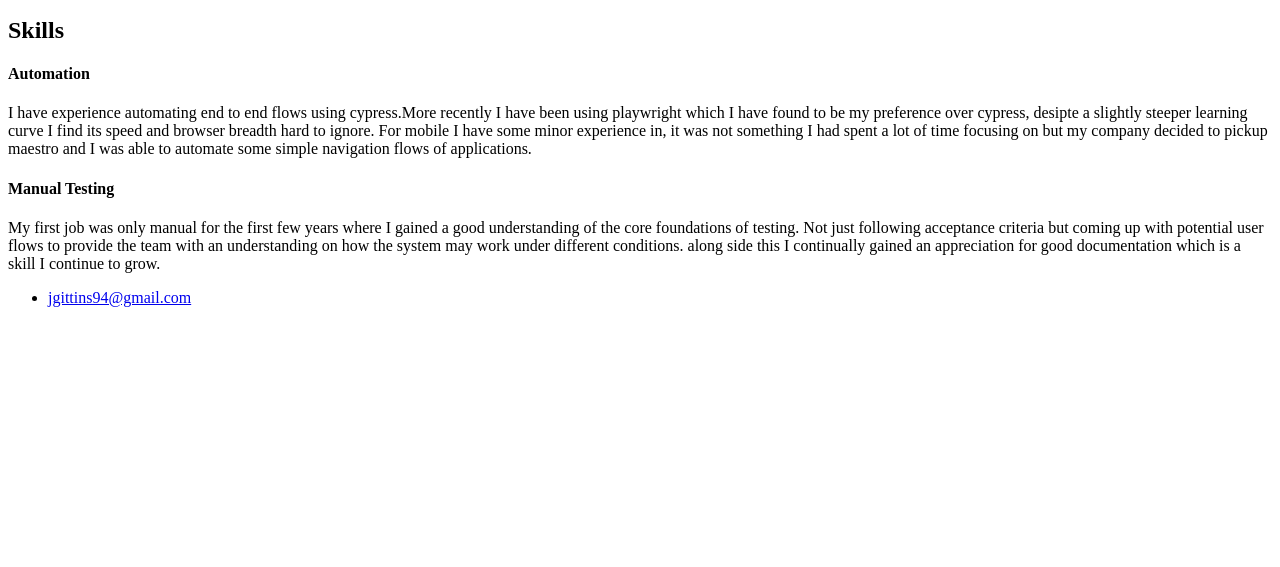
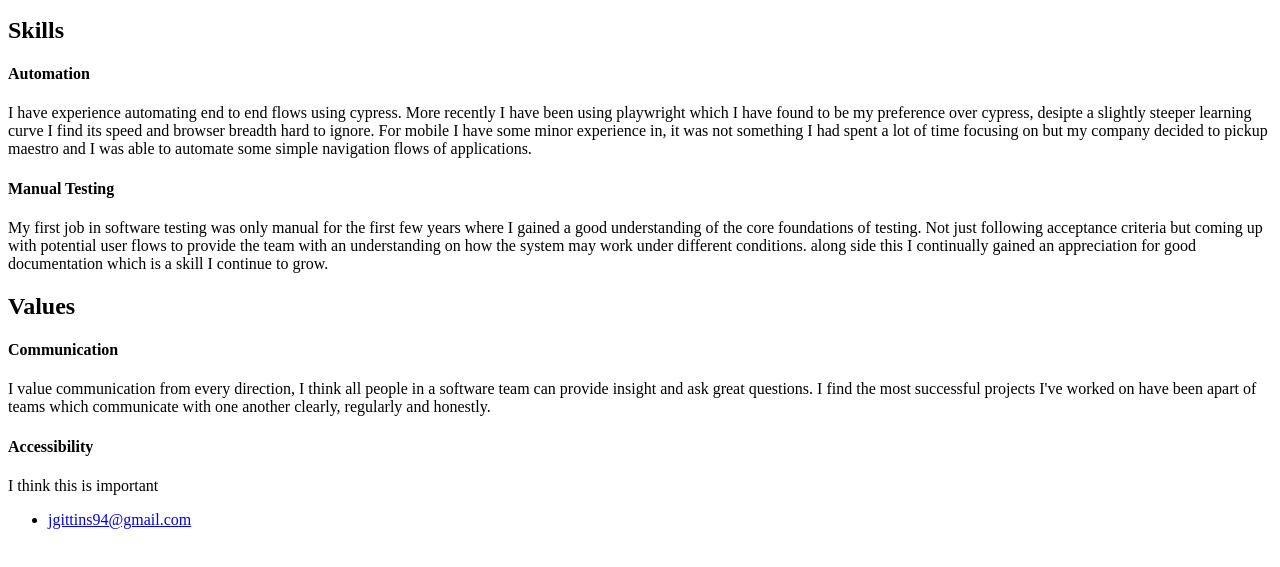
Before and after one commit to jgitts94/jgitts94, a plain HTML site: page index.html in a window 1280 px wide. Shown: the part 189-756 px from the top of the page. Drawn offline with Linux system fonts and the light colour scheme.

Commit message:
more words

```diff
--- a/index.html
+++ b/index.html
@@ -19,12 +19,21 @@
      </div>
    </div>
    <div class=”container”>
-    <div class=”paragraph”>
+    <div class=skills-paragraph>
       <h2>Skills</h2>
       <h4>Automation</h4>
-      <p>I have experience automating end to end flows using cypress.More recently I have been using playwright which I have found to be my preference over cypress, desipte a slightly steeper learning curve I find its speed and browser breadth hard to ignore. For mobile I have some minor experience in, it was not something I had spent a lot of time focusing on but my company decided to pickup maestro and I was able to automate some simple navigation flows of applications.</a></p>
+      <p>I have experience automating end to end flows using cypress. More recently I have been using playwright which I have found to be my preference over cypress, desipte a slightly steeper learning curve I find its speed and browser breadth hard to ignore. For mobile I have some minor experience in, it was not something I had spent a lot of time focusing on but my company decided to pickup maestro and I was able to automate some simple navigation flows of applications.</a></p>
       <h4>Manual Testing</h4>
-      <p>My first job was only manual for the first few years where I gained a good understanding of the core foundations of testing. Not just following acceptance criteria but coming up with potential user flows to provide the team with an understanding on how the system may work under different conditions. along side this I continually gained an appreciation for good documentation which is a skill I continue to grow.</a></p>
+      <p>My first job in software testing was only manual for the first few years where I gained a good understanding of the core foundations of testing. Not just following acceptance criteria but coming up with potential user flows to provide the team with an understanding on how the system may work under different conditions. along side this I continually gained an appreciation for good documentation which is a skill I continue to grow.</a></p>
+    </div>
+  </div>
+  <div class=”container”>
+    <div class=values-paragraph>
+      <h2>Values</h2>
+      <h4>Communication</h4>
+      <p>I value communication from every direction, I think all people in a software team can provide insight and ask great questions. I find the most successful projects I've worked on have been apart of teams which communicate with one another clearly, regularly and honestly. </a></p>
+      <h4>Accessibility</h4>
+      <p>I think this is important</a></p>
     </div>
   </div>
    <footer>
```
